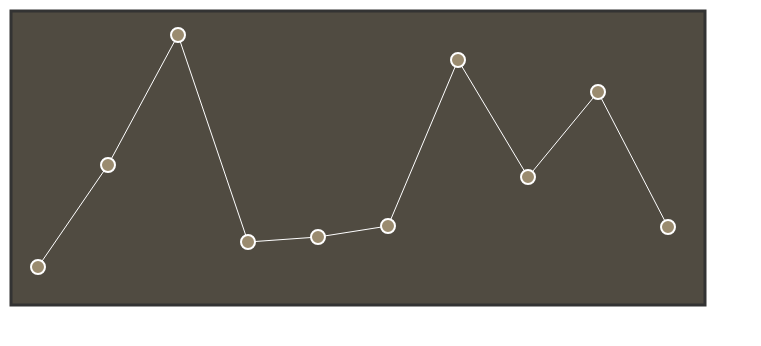
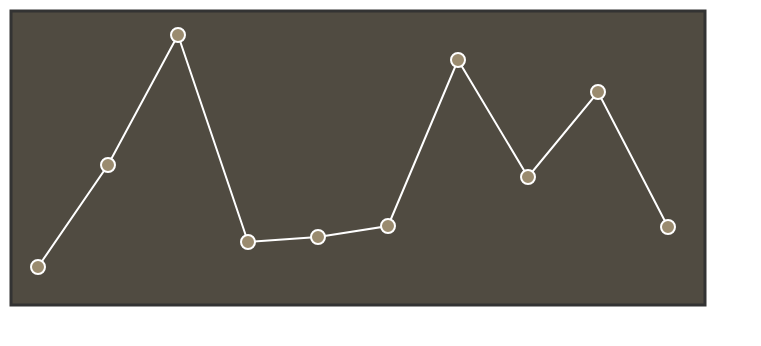
Before and after one commit to ahmed077/svgChart, a plain HTML site: page index.html in a window 1280 px wide. Shown: the whole page, without its empty margins (0-761 px from the left). Drawn offline with Linux system fonts and the light colour scheme.

Commit message:
Update index.html

```diff
--- a/index.html
+++ b/index.html
@@ -9,7 +9,7 @@
         <rect x="3" y="3" width="694" height="294" style="fill:#504b41;stroke:#333;stroke-width:3" />
         <line x1="50" y1="3" x2="50" y2="297" style="stroke:#none" />
         <text x="50" y="200" style="fill:#ddd"></text>
-        <polyline points="" style="stroke:#fff;fill:none"/>
+        <polyline points="" style="stroke:#fff;fill:none;stroke-width:2;"/>
         <g style='fill:#9a8b6f;stroke:#fff;stroke-width:2' id="pointsGroup">
         </g>
     </svg>
```
